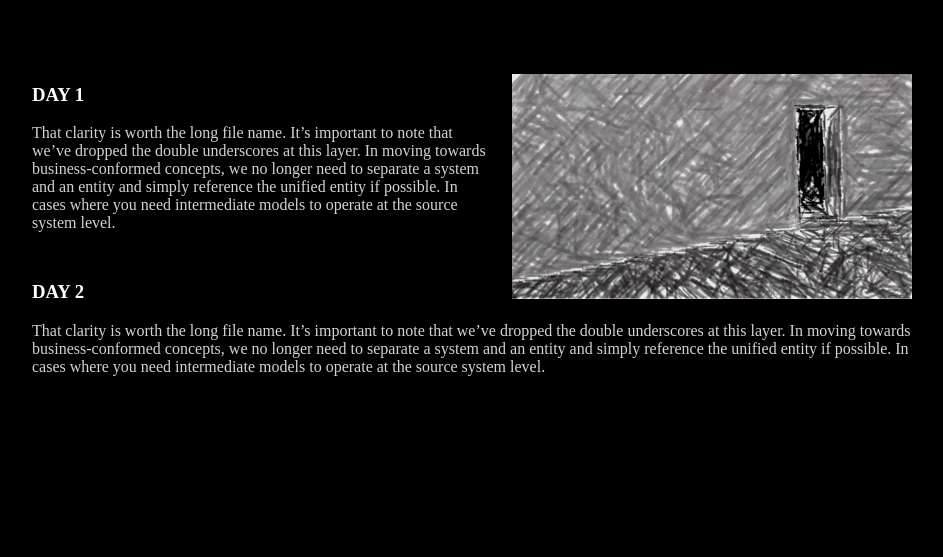
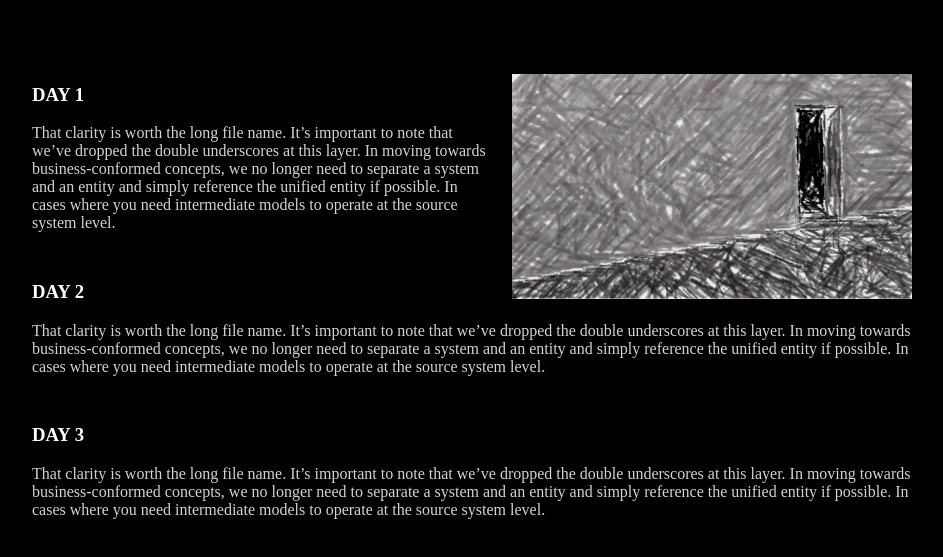
Before and after one commit to summerboy123123/the-journal, a plain HTML site: page index.html in a window 1280 px wide. Shown: the part 417-974 px from the top of the page, without its empty margins (158-1101 px from the left). Before the commit the page ends 847 px from the top, so only its background shows below. Drawn offline with Linux system fonts and the light colour scheme.

Commit message:
Update index.html

```diff
--- a/index.html
+++ b/index.html
@@ -50,15 +50,27 @@
     <div>
         <img style="max-width: 400px; float: right" src="images/door.jpg" alt="journal">
         <h3>DAY 1</h3>
-        <p>That clarity is worth the long file name. It’s important to note that we’ve dropped the double underscores at this layer. In moving towards business-conformed concepts, we no longer
-            need to
-            separate a system and an entity and simply reference the unified entity if possible. In cases where you need intermediate models to operate at the source system level.</p>
+        <p>
+            That clarity is worth the long file name. It’s important to note that we’ve dropped the double underscores at this layer. In moving towards business-conformed concepts, we no longer need to
+            separate a system and an entity and simply reference the unified entity if possible. In cases where you need intermediate models to operate at the source system level.
+        </p>
     </div>
     <div>
         <h3>DAY 2</h3>
-        <p>That clarity is worth the long file name. It’s important to note that we’ve dropped the double underscores at this layer. In moving towards business-conformed concepts, we no longer need to
-            separate a system and an entity and simply reference the unified entity if possible. In cases where you need intermediate models to operate at the source system level.</p>
+        <p>
+            That clarity is worth the long file name. It’s important to note that we’ve dropped the double underscores at this layer. In moving towards business-conformed concepts, we no longer need to
+            separate a system and an entity and simply reference the unified entity if possible. In cases where you need intermediate models to operate at the source system level.
+        </p>
     </div>
+
+    <div>
+        <h3>DAY 3</h3>
+        <p>
+            That clarity is worth the long file name. It’s important to note that we’ve dropped the double underscores at this layer. In moving towards business-conformed concepts, we no longer need to
+            separate a system and an entity and simply reference the unified entity if possible. In cases where you need intermediate models to operate at the source system level.
+        </p>
+    </div>
+
 </div>
 </body>
 </html>
```
